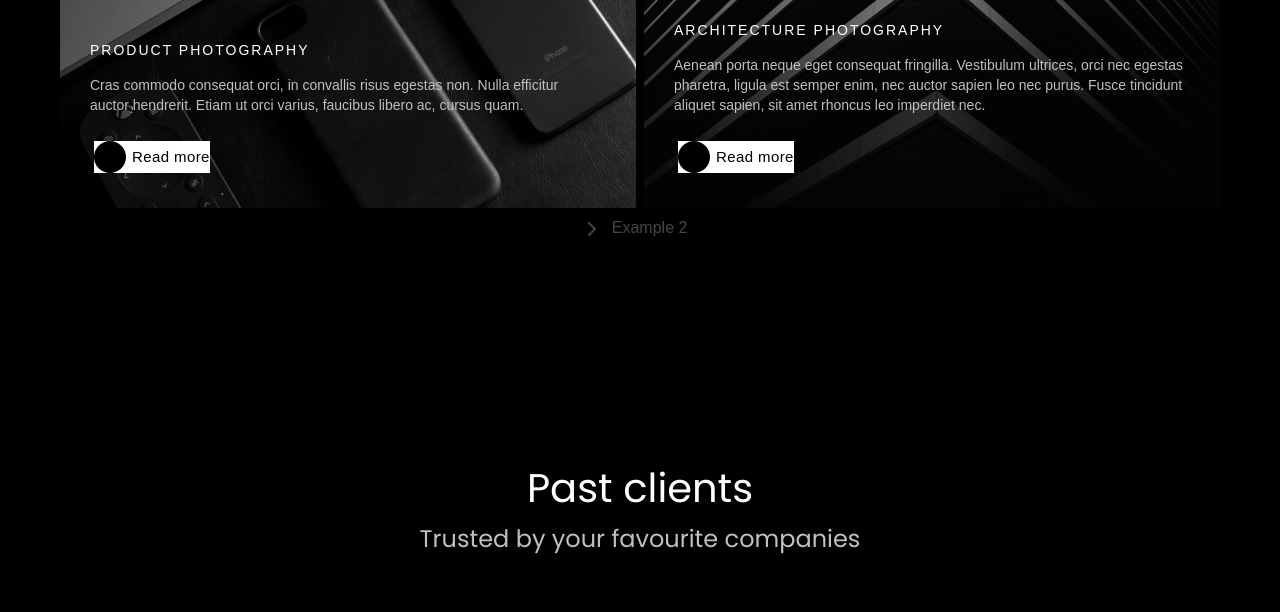
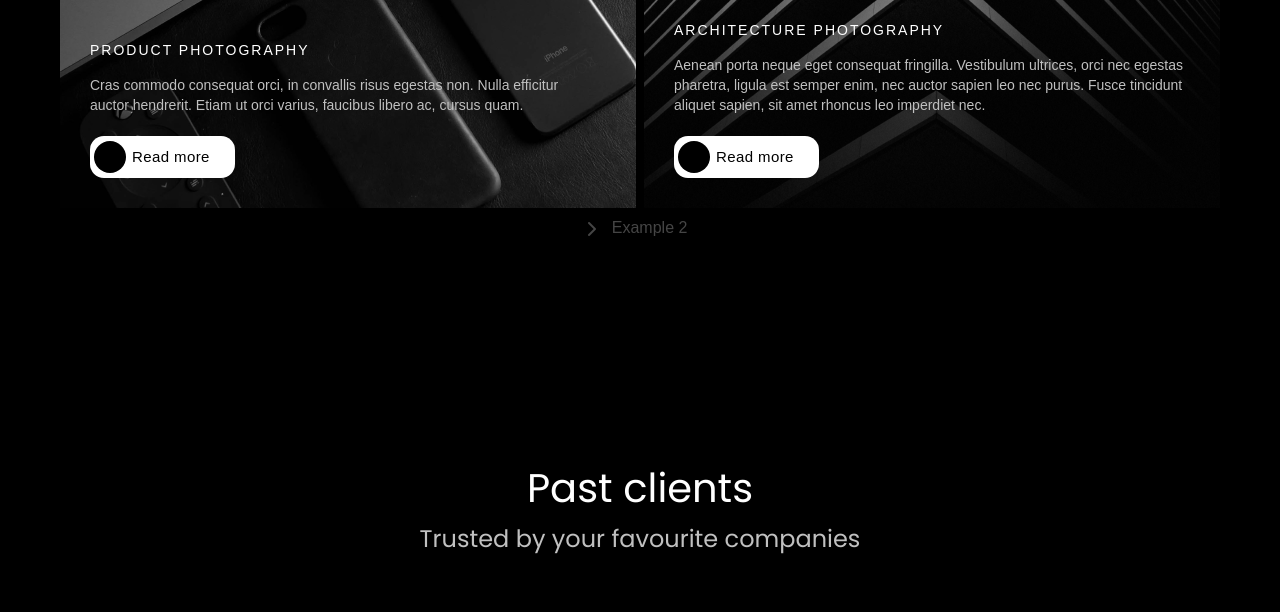
Before and after one commit to ablonskyi/aperture_js, a plain HTML site: page index.html in a window 1280 px wide. Shown: the part 1480-2092 px from the top of the page. Drawn offline with nearby package versions, Linux system fonts and the light colour scheme; files that its build step writes are made by us from their sources.

Commit message:
rework styles in scss, fix navigation

```diff
--- a/css/style_preproc.scss
+++ b/css/style_preproc.scss
@@ -79,6 +79,7 @@ header{
 .a_button a{
   background: $white;
   color: black;
+
   &:hover{
     border: 1px solid $white;
     background: $main_color;
@@ -138,6 +139,7 @@ header{
     margin-top: 18px;
   }
 }
+
 .decor_delay, .decor_mode, .decor_iso, .decor_place{
   &:before{
     margin-right: 6px;
@@ -198,6 +200,8 @@ article{
     align-items: center;
     width: 100%;
     padding: 5px 4px;
+    border-radius: 14px;
+    background: white;
     a{
       @include flex;
       align-items: center;
--- a/css/styles.css
+++ b/css/styles.css
@@ -223,6 +223,8 @@ article .a_button{
     width: 100%;
     box-sizing: border-box;
     padding: 5px 4px;
+    border-radius: 14px;
+    background: white;
 }
 
 article .a_button a:before{
```
Also changed, not shown: css/style_preproc.css, 1 other file.
